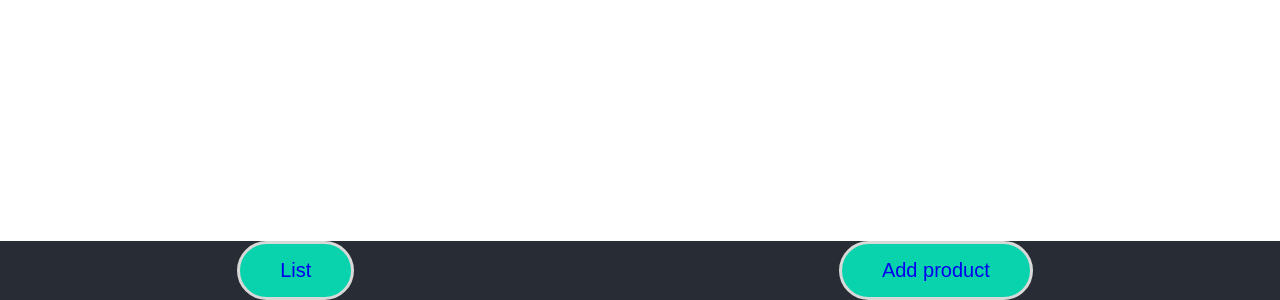
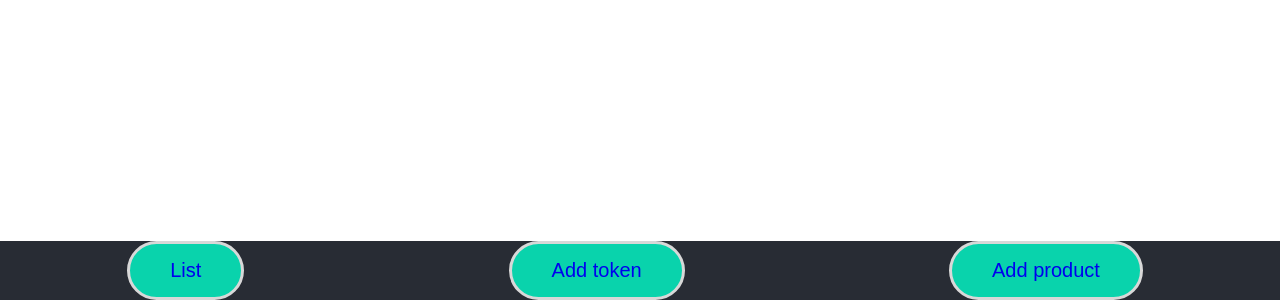
Before and after one commit to the-collab-lab/tcl-14-smart-shopping-list, a React (Create React App) app: page / in a window 1280 px wide. Shown: the part 500-800 px from the top of the page. Built offline with nearby package versions, Linux system fonts and the light colour scheme.

Commit message:
Correction of error by capitalization in Components and the button was added

```diff
--- a/src/App.js
+++ b/src/App.js
@@ -1,7 +1,7 @@
 import React, { useState } from 'react';
 import { BrowserRouter as Router, Switch, Route, Link } from 'react-router-dom';
 import './App.css';
-import TokenList from './Components/List/tokenList';
+import TokenList from './components/List/tokenList';
 
 export default function App() {
   const [isActive, setIsActive] = useState('List');
@@ -12,13 +12,20 @@ export default function App() {
         <div className="Buttons">
           <button
             className={`botton ${isActive === 'list' && 'bold-button'}`}
+            onClick={() => setIsActive('list')}
+          >
+            <Link to="/list" className="no-decoration">
+              List
+            </Link>
+          </button>
+          <button
+            className={`botton ${isActive === 'tokenList' && 'bold-button'}`}
             onClick={() => setIsActive('tokenList')}
           >
             <Link to="/token-list" className="no-decoration">
-              List
+              Add token
             </Link>
           </button>
-
           <button
             className={`botton ${isActive === 'add' && 'bold-button'}`}
             onClick={() => setIsActive('add')}
```
